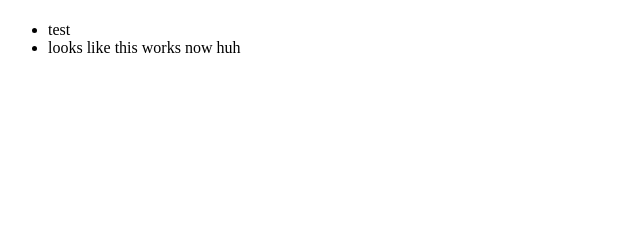
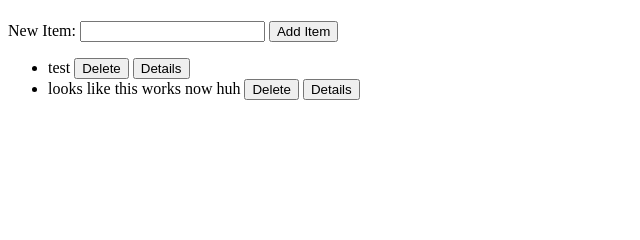
Before and after one commit to ralphsulioti/To-Do-List, a Django app: page /1/ in a window 1280 px wide. Shown: the part 106-346 px from the top of the page, without its empty margins (0-640 px from the left). Run offline with Django 5.2, Linux system fonts and the light colour scheme; data comes from the database, SQL or seed files in the repository; both versions use the stored data as it was after the commit.

Commit message:
Added details, add, delete functionalities for items in a list
User can now add, delete, and view details of an item in a list.

```diff
--- a/todo_list_proj/todo_list/templates/list.html
+++ b/todo_list_proj/todo_list/templates/list.html
@@ -8,9 +8,21 @@
 <body>
     <h1>List Items</h1>
     <h2>List: {{ list_obj.list_name }}</h2>
+    <form action="{% url 'add_item' list_obj.id %}" method="post">
+        {% csrf_token %}
+        <label for="item_descr">New Item:</label>
+        <input type="text" id="item_descr" name="item_descr">
+        <button type="submit">Add Item</button>
+    </form>
     <ul>
         {% for item in list_items %}
-            <li>{{ item.item_descr }}</li>
+            <li>{{ item.item_descr }}
+                <form action="{% url 'delete_item' item.id %}" method="post" style="display: inline;">
+                    {% csrf_token %}
+                    <button type="submit">Delete</button>
+                </form>
+                <a href="{% url 'item_details' item.id %}"><button>Details</button></a>
+            </li>
         {% endfor %}
     </ul>
 </body>
--- a/todo_list_proj/todo_list/urls.py
+++ b/todo_list_proj/todo_list/urls.py
@@ -4,5 +4,8 @@ from . import views
 urlpatterns = [
     path('', views.home),
     path('logout', views.logout_view),
-    path('<int:list_id>/', views.list_view),
+    path('<int:list_id>/', views.list_view, name='list_view'),
+    path('delete/<int:item_id>/', views.delete_item, name='delete_item'),
+    path('add/<int:list_id>/', views.add_item, name='add_item'),
+    path('details/<int:item_id>/', views.item_details, name='item_details'),
 ]
--- a/todo_list_proj/todo_list/views.py
+++ b/todo_list_proj/todo_list/views.py
@@ -1,5 +1,6 @@
-from django.shortcuts import render, redirect, HttpResponse
+from django.shortcuts import render, redirect, HttpResponse, get_object_or_404
 from django.contrib.auth import logout
+from django.utils import timezone
 from .models import List, Item, User
 
 # Create your views here.
@@ -12,6 +13,25 @@ def logout_view(request):
 
 
 def list_view(request, list_id):
-    list_obj = List.objects.get(pk=list_id)
-    list_items = list_obj.item_set.all()  # Accessing related items through the foreign key relationship
-    return render(request, 'list.html', {'list_items': list_items})
+    list_obj = get_object_or_404(List, pk=list_id)
+    list_items = Item.objects.filter(list_id=list_obj)
+    return render(request, 'list.html', {'list_obj': list_obj, 'list_items': list_items})
+
+
+def delete_item(request, item_id):
+    item = get_object_or_404(Item, pk=item_id)
+    if request.method == 'POST':
+        item.delete()
+    return redirect('list_view', list_id=item.list_id.id)
+
+def add_item(request, list_id):
+    if request.method == 'POST':
+        list_obj = get_object_or_404(List, pk=list_id)
+        item_descr = request.POST.get('item_descr')
+        new_item = Item.objects.create(list_id=list_obj, item_descr=item_descr, item_date_added=timezone.now(), item_done=False)
+    return redirect('list_view', list_id=list_id)
+
+def item_details(request, item_id):
+    item = get_object_or_404(Item, pk=item_id)
+    list_name = item.list_id.list_name
+    return render(request, 'item_details.html', {'item': item, 'list_name': list_name})
```
Also changed, not shown: todo_list_proj/todo_list/templates/item_details.html (added, +17 -0 lines), todo_list_proj/db.sqlite3.
